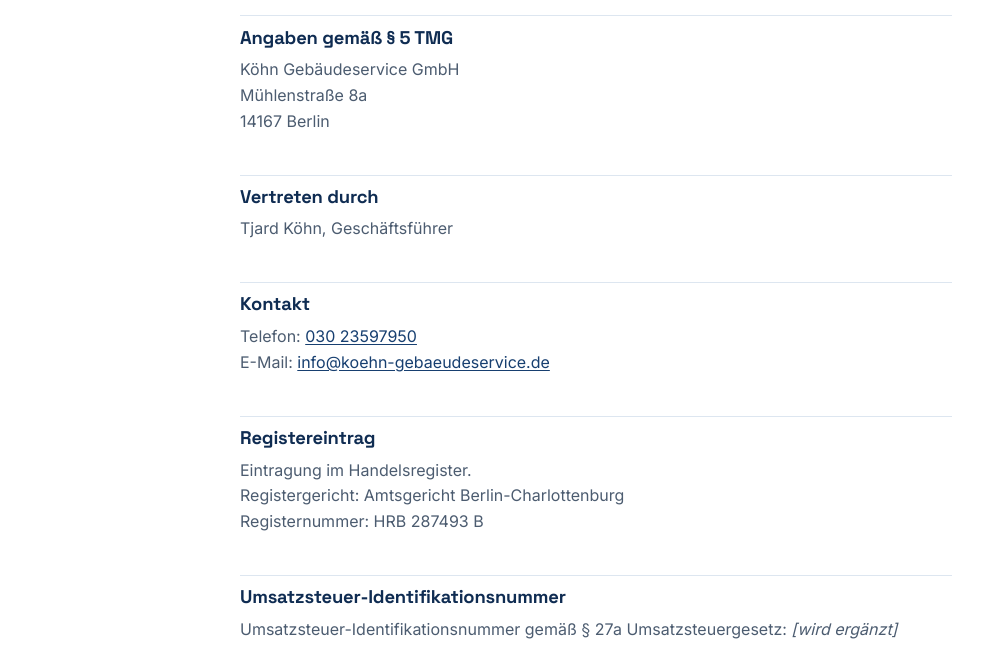
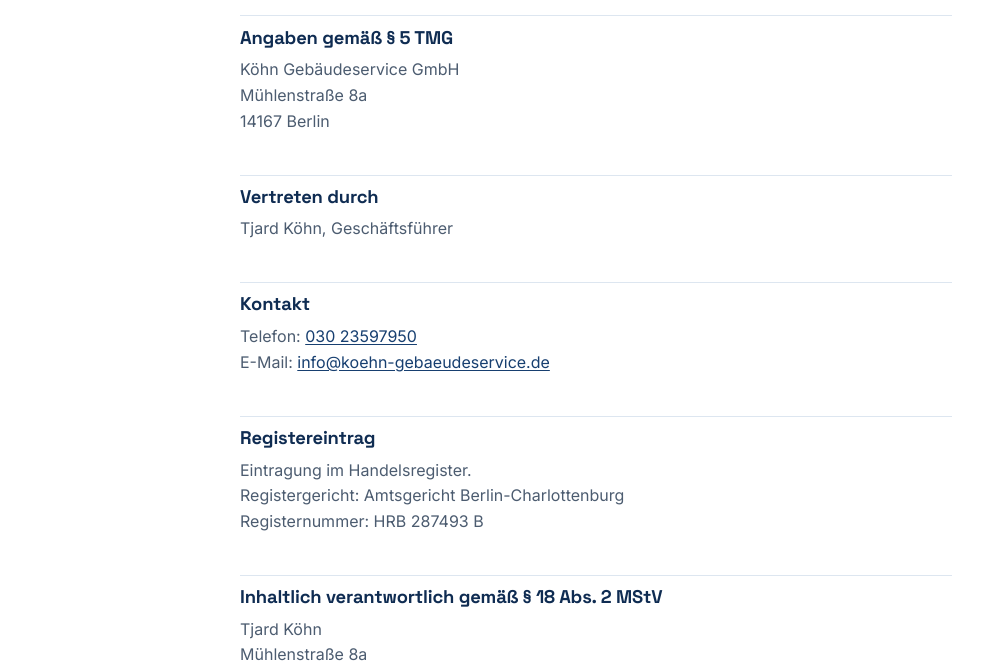
Before and after one commit to Mcgeesy37/Koehn-Gebaudeservice, a plain HTML site: page impressum.html in a window 1280 px wide. Shown: the part 286-952 px from the top of the page, without its empty margins (44-1027 px from the left). Drawn offline with Linux system fonts and the light colour scheme.

Commit message:
Delete Umsatzsteuer-Identifikationsnummer section
Removed Umsatzsteuer-Identifikationsnummer section.

```diff
--- a/impressum.html
+++ b/impressum.html
@@ -52,9 +52,6 @@
       Registernummer: HRB 287493 B
     </p>
 
-    <h2>Umsatzsteuer-Identifikationsnummer</h2>
-    <p>Umsatzsteuer-Identifikationsnummer gemäß § 27a Umsatzsteuergesetz: <em>[wird ergänzt]</em></p>
-
     <h2>Inhaltlich verantwortlich gemäß § 18 Abs. 2 MStV</h2>
     <p>
       Tjard Köhn<br>
```
